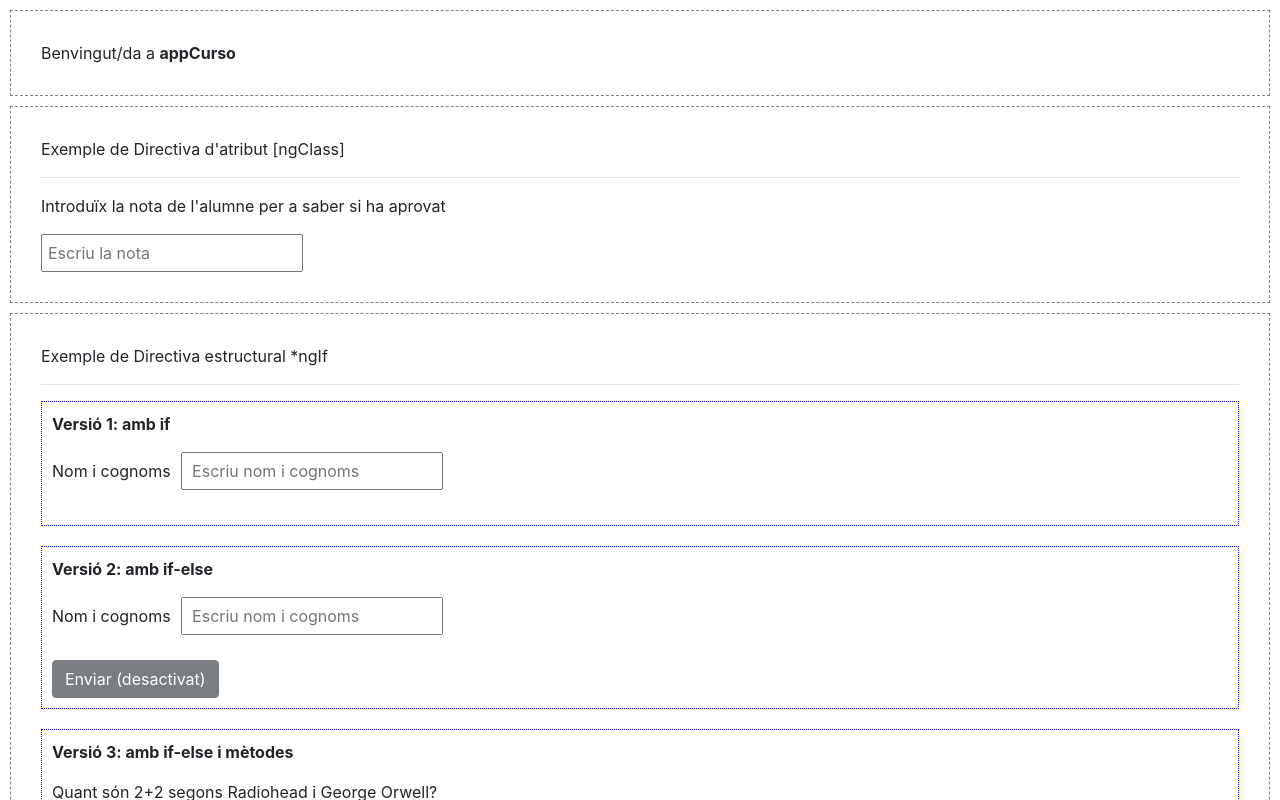
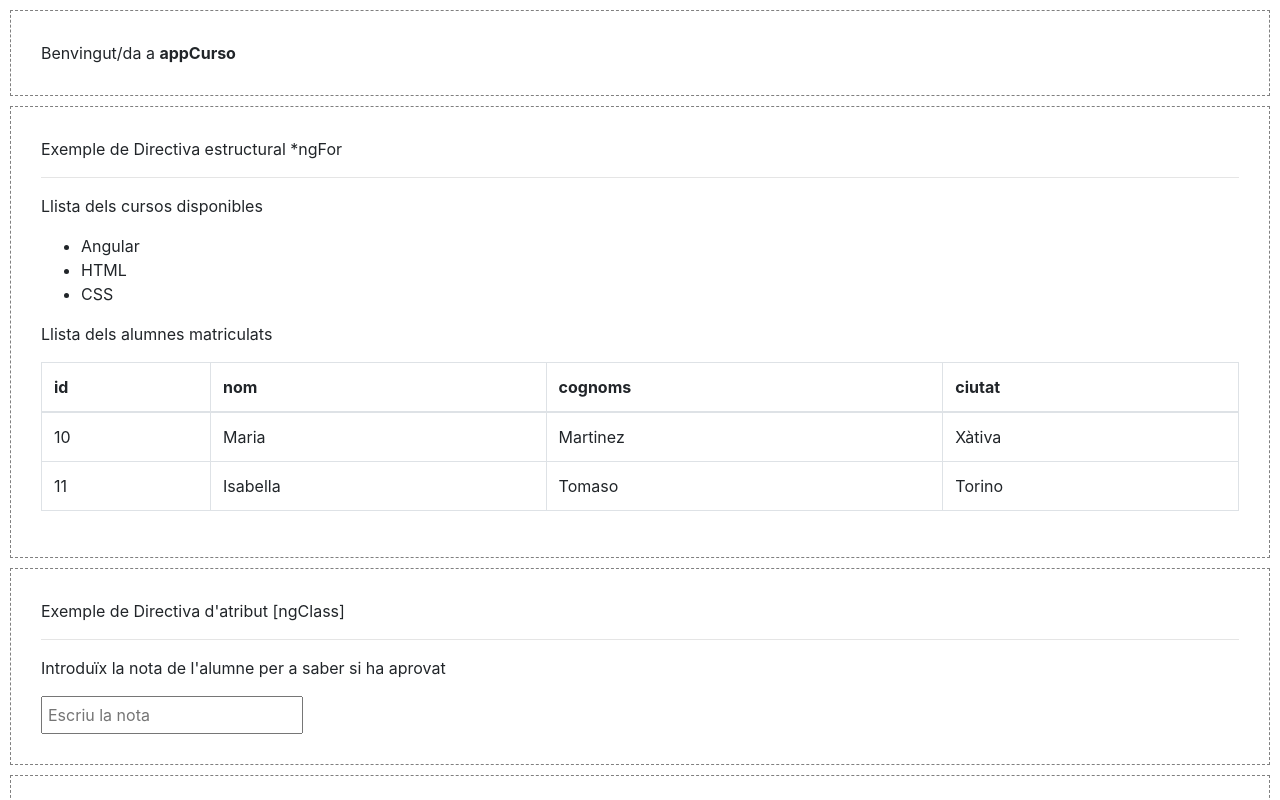
Before and after one commit to mirtalc/angular-tutorial-Ang4desde0, an Angular app: page / in a window 1280 px wide. Shown: the top 800 px of the page. Built offline with nearby package versions, Linux system fonts and the light colour scheme.

Commit message:
feat(#14): Implementar exemple *ngFor (directiva estructural)

```diff
--- a/src/app/app.component.html
+++ b/src/app/app.component.html
@@ -1,6 +1,12 @@
 <div>
     <div class="section">
         Benvingut/da a <b>{{ titol }}</b>
+    </div>
+
+    <div class="section">
+        <p>Exemple de Directiva estructural *ngFor</p>
+        <hr>
+        <app-exdirectivafor></app-exdirectivafor>
     </div>
 
     <div class="section">
--- a/src/app/app.module.ts
+++ b/src/app/app.module.ts
@@ -18,6 +18,7 @@ import { ExtwowaybindingComponent } from './extwowaybinding/extwowaybinding.comp
 import { FormsModule } from '@angular/forms';
 import { ExdirectivaifComponent } from './exdirectivaif/exdirectivaif.component';
 import { ExdirectivaclassComponent } from './exdirectivaclass/exdirectivaclass.component';
+import { ExdirectivaforComponent } from './exdirectivafor/exdirectivafor.component';
 
 /**
  * 2. Decorador del Module amb metadata
@@ -34,7 +35,8 @@ import { ExdirectivaclassComponent } from './exdirectivaclass/exdirectivaclass.c
         ExeventbindingComponent,
         ExtwowaybindingComponent,
         ExdirectivaifComponent,
-        ExdirectivaclassComponent
+        ExdirectivaclassComponent,
+        ExdirectivaforComponent
     ],
     // dependències (l'origen està a la primera secció amb el imports)
     imports: [
--- /dev/null
+++ b/src/app/exdirectivafor/exdirectivafor.component.html
@@ -0,0 +1,26 @@
+<p>Llista dels cursos disponibles</p>
+<ul>
+    <li *ngFor="let curso of cursos">
+        {{ curso }}
+    </li>
+</ul>
+
+<p>Llista dels alumnes matriculats</p>
+<table class="table table-bordered">
+    <thead>
+        <tr>
+            <th>id</th>
+            <th>nom</th>
+            <th>cognoms</th>
+            <th>ciutat</th>
+        </tr>
+    </thead>
+    <tbody>
+        <tr *ngFor="let alumne of alumnes">
+            <td>{{ alumne.id }}</td>
+            <td>{{ alumne.nom }}</td>
+            <td>{{ alumne.cognoms }}</td>
+            <td>{{ alumne.ciutat }}</td>
+        </tr>
+    </tbody>
+</table>
--- /dev/null
+++ b/src/app/exdirectivafor/exdirectivafor.component.ts
@@ -0,0 +1,33 @@
+import { Component, OnInit } from '@angular/core';
+import { Alumne } from '../modelos/alumne.model';
+
+@Component({
+    selector: 'app-exdirectivafor',
+    templateUrl: './exdirectivafor.component.html',
+    styleUrls: ['./exdirectivafor.component.scss']
+})
+export class ExdirectivaforComponent implements OnInit {
+    // Atributs
+    public cursos: string[];
+    public alumnes: Alumne[];
+
+    constructor() { }
+
+    ngOnInit(): void {
+        this.cursos = ['Angular', 'HTML', 'CSS'];
+        this.alumnes = [
+            {
+                id: 10,
+                nom: "Maria",
+                cognoms: "Martinez",
+                ciutat: "Xàtiva"
+            },
+            {
+                id: 11,
+                nom: "Isabella",
+                cognoms: "Tomaso",
+                ciutat: "Torino"
+            }
+        ]
+    }
+}
```
Also changed, not shown: src/app/exdirectivafor/exdirectivafor.component.scss (added).
